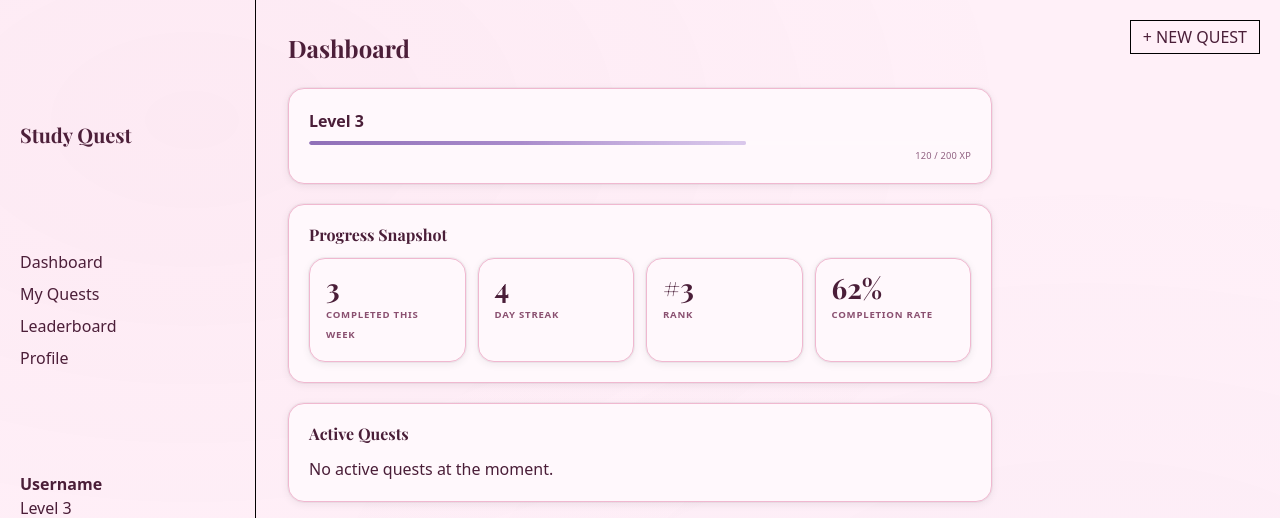
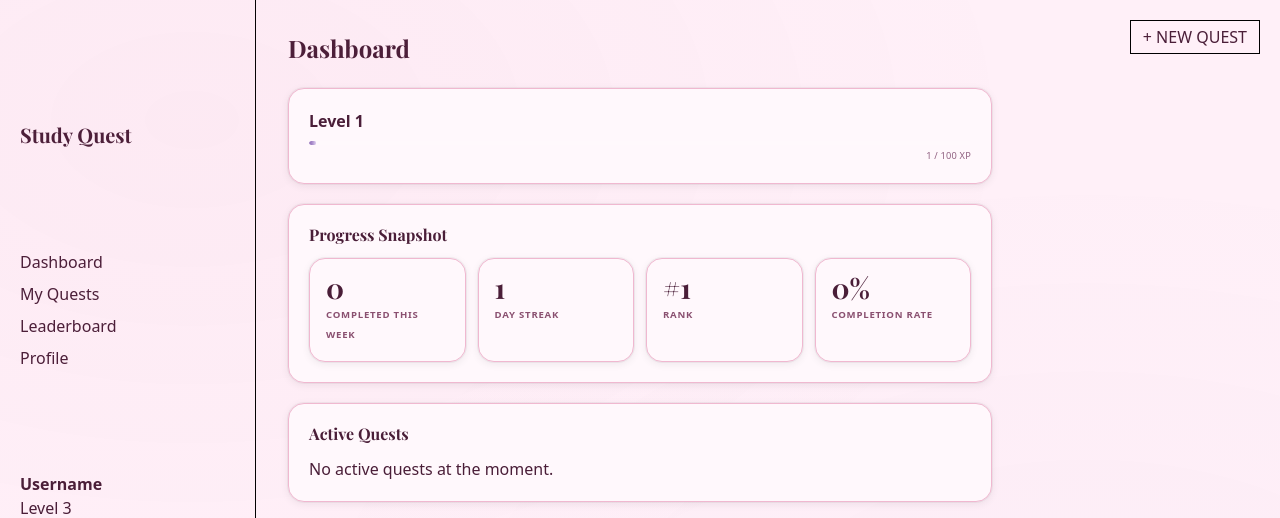
Before and after one commit to sjiang0/CITS3403-Group-Project, a Flask app: page / in a window 1280 px wide. Shown: the top 518 px of the page. Run offline with Flask 3, Linux system fonts and the light colour scheme; the visitor is signed in with stand-in values (Sample User, id 1); tables that the repository leaves empty hold one stand-in row (values such as "Sample post"); some libraries are stand-ins or nearby versions; some web fonts are replaced.

Commit message:
make XP system and progress snapshot functional

```diff
--- a/studyquest/app/models.py
+++ b/studyquest/app/models.py
@@ -34,7 +34,7 @@ class Quest(db.Model):
 
         reward = xp_map.get(self.difficulty, 10)
 
-        self.user.xp += reward
+        self.user.xp = (self.user.xp or 0) + reward
 
         self.user.last_active = date.today()
 
--- a/studyquest/app/routes.py
+++ b/studyquest/app/routes.py
@@ -22,14 +22,49 @@ def load_logged_in_user():
 @app.route("/dashboard")
 @login_required
 def dashboard():
-    # Query database for active quests with due dates, ordered by due date
+    # Active quests with due dates
     active_quests = Quest.query.filter_by(
-        user_id = g.user.id,
+        user_id=g.user.id,
         status="In Progress"
-        ).filter(Quest.due_date.isnot(None))\
-        .order_by(Quest.due_date.asc()).all()
+    ).filter(Quest.due_date.isnot(None)) \
+     .order_by(Quest.due_date.asc()).all()
 
-    return render_template('dashboard.html', quests=active_quests)
+    # XP + Level
+    xp = g.user.xp or 0
+    level = (xp // 100) + 1
+    xp_into_level = xp % 100
+    xp_percent = round((xp_into_level / 100) * 100)
+
+    # Streak
+    streak = g.user.streak or 0
+
+    # Completed quests (for weekly stats)
+    completed_quests = Quest.query.filter_by(
+        user_id=g.user.id,
+        status="Completed"
+    ).all()
+
+    today = date.today()
+
+    completed_week_count = sum(
+        1 for q in completed_quests
+        if q.date_completed and (today - q.date_completed).days <= 7
+    )
+
+    total_quests = Quest.query.filter_by(user_id=g.user.id).count()
+    completion_rate = int((len(completed_quests) / total_quests) * 100) if total_quests else 0
+
+    return render_template(
+        "dashboard.html",
+        quests=active_quests,
+        xp=xp,
+        level=level,
+        xp_into_level=xp_into_level,
+        xp_percent=xp_percent,
+        streak=streak,
+        completed_week_count=completed_week_count,
+        completion_rate=completion_rate
+    )
 
 @app.route("/my-quests")
 @login_required
@@ -161,7 +196,23 @@ def delete_quest(quest_id):
 def complete_quest(quest_id):
     quest = Quest.query.filter_by(id=quest_id, user_id=g.user.id).first_or_404()
 
+    # mark quest complete + award XP + update last_active
     quest.mark_completed()
+
+    # update streak logic
+    user = g.user
+    today = date.today()
+
+    if user.last_active:
+        if (today - user.last_active).days == 1:
+            user.streak += 1
+        elif user.last_active != today:
+            user.streak = 1
+    else:
+        user.streak = 1
+
+    user.last_active = today
+
     db.session.commit()
 
     flash("Quest completed!", "flash-success")
--- a/studyquest/app/static/css/style.css
+++ b/studyquest/app/static/css/style.css
@@ -240,6 +240,7 @@ img { max-width: 100%; display: block; }
   background: linear-gradient(90deg, var(--honey), var(--honey-light));
   transition: width .9s cubic-bezier(.4,0,.2,1);
   position: relative; overflow: hidden;
+  width: var(--xp, 1%);
 }
 .xp-bar-fill::after {
   content: ''; position: absolute; inset: 0;
--- a/studyquest/app/templates/dashboard.html
+++ b/studyquest/app/templates/dashboard.html
@@ -11,14 +11,19 @@
 <!-- XP SECTION -->
 <section class="card mb-5">
 
+  {% set level = (g.user.xp // 100) + 1 %}
+  {% set xp_into_level = g.user.xp % 100 %}
+  {% set xp_percent = xp_into_level %}
+
   <div>
-    <p class="font-semibold mb-2">Level 3</p>
+    <p class="font-semibold mb-2">Level {{ level }}</p>
 
     <div class="xp-bar-container" style="width: 100%;">
-      <div class="xp-bar-fill" style="width: 66%;"></div>
+      <div class="xp-bar-fill" style="--xp: {{ xp_percent | int }}%;"></div>
     </div>
-
-    <p class="xp-label">120 / 200 XP</p>
+    <p class="xp-label">
+      {{ xp_into_level }} / 100 XP
+    </p>
   </div>
 
 </section>
@@ -30,22 +35,28 @@
   <div class="grid-stats text-sm">
 
     <div class="stat-card">
-      <div class="stat-value">3</div>
+      <div class="stat-value">
+        {{ completed_week_count }}
+      </div>
       <div class="stat-label">Completed this week</div>
     </div>
 
     <div class="stat-card">
-      <div class="stat-value">4</div>
+      <div class="stat-value">
+        {{ g.user.streak }}
+      </div>
       <div class="stat-label">Day streak</div>
     </div>
 
     <div class="stat-card">
-      <div class="stat-value">#3</div>
+      <div class="stat-value">#{{ level }}</div>
       <div class="stat-label">Rank</div>
     </div>
 
     <div class="stat-card">
-      <div class="stat-value">62%</div>
+      <div class="stat-value">
+        {{ completion_rate }}%
+      </div>
       <div class="stat-label">Completion rate</div>
     </div>
 
```
